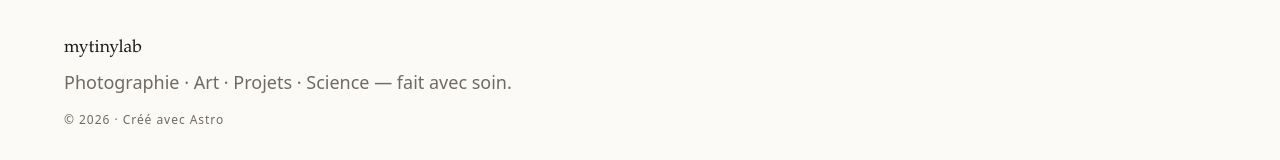
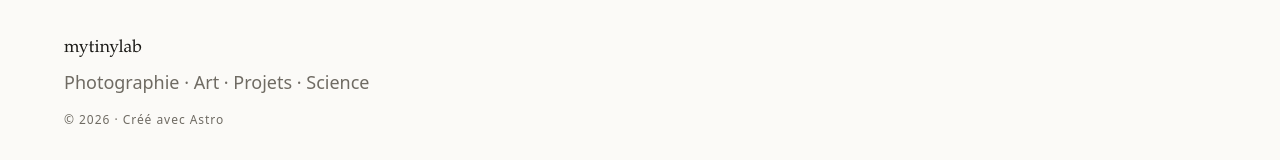
Before and after one commit to marcandrevigneault/marcandre-studio, an Astro site: page / in a window 1280 px wide. Shown: the part 1207-1367 px from the top of the page. Built offline with nearby package versions, Linux system fonts and the light colour scheme; Astro itself is replaced by a stand-in of ours; no server answers.

Commit message:
Remove crafted-with-care footer tagline

```diff
--- a/src/components/Footer.astro
+++ b/src/components/Footer.astro
@@ -6,7 +6,7 @@ const year = new Date().getFullYear();
 <footer class="site-footer">
   <div class="wrap">
     <p class="sig">mytinylab</p>
-    <p class="note"><Text fr="Photographie · Art · Projets · Science — fait avec soin." en="Photography · Art · Projects · Science — made with care." /></p>
+    <p class="note"><Text fr="Photographie · Art · Projets · Science" en="Photography · Art · Projects · Science" /></p>
     <p class="meta">© {year} · <Text fr="Créé avec Astro" en="Built with Astro" /></p>
   </div>
 </footer>
```
